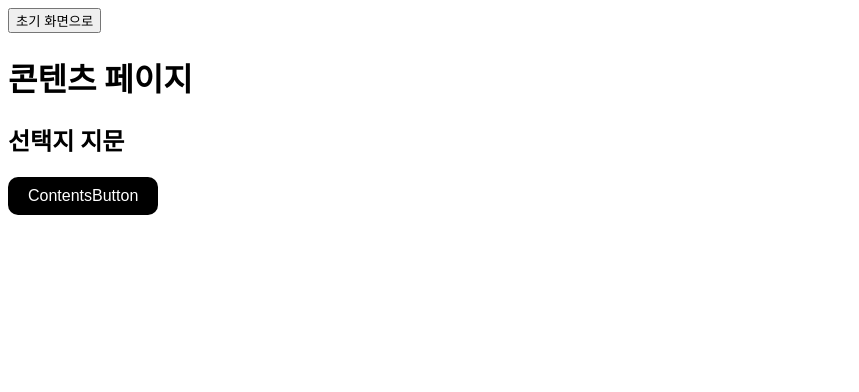
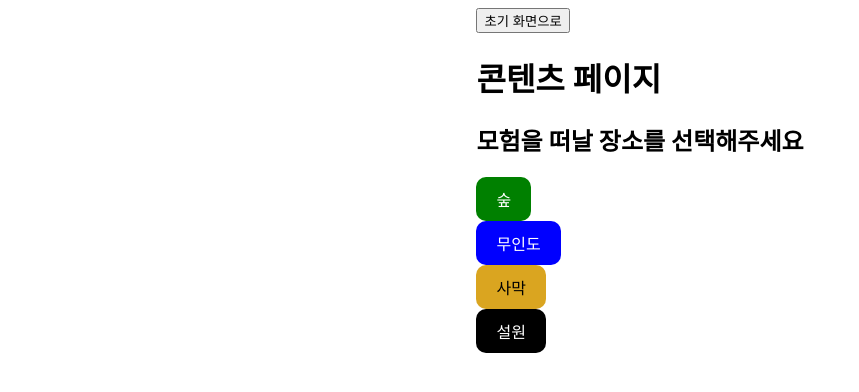
Before and after one commit to mkhajiit/ai-advanture, a React (Vite) app: page / in a window 1280 px wide. Both pictures are taken after a click on the button "시작하기". Shown: the top 392 px of the page, without its empty margins (0-859 px from the left). Built offline with nearby package versions, Linux system fonts and the light colour scheme.

Commit message:
버튼 컴포넌트 완성

```diff
--- a/src/App.tsx
+++ b/src/App.tsx
@@ -1,25 +1,31 @@
 import { useState } from 'react';
 import MainPage from './Pages/MainPage';
 import ContentsPage from './Pages/ContentsPage';
+import styled from 'styled-components';
 
 export interface PageProps {
   handleOnClick: (page: 'Main' | 'Contents') => void;
 }
-
+const Container = styled.div`
+  display: flex;
+  justify-content: center; /* 가로 중앙 정렬 */
+  align-items: center; /* 세로 중앙 정렬 */
+`;
 function App() {
   const [currentPage, setCurrentPage] = useState<'Main' | 'Contents'>('Main');
 
   const handleOnClick: PageProps['handleOnClick'] = (page: 'Main' | 'Contents') => {
     setCurrentPage(page);
   };
+
   return (
-    <div>
+    <Container>
       {currentPage === 'Main' ? (
         <MainPage handleOnClick={handleOnClick} />
       ) : (
         <ContentsPage handleOnClick={handleOnClick} />
       )}
-    </div>
+    </Container>
   );
 }
 
--- a/src/Pages/ContentsPage.tsx
+++ b/src/Pages/ContentsPage.tsx
@@ -1,13 +1,33 @@
+import { useState } from 'react';
 import { PageProps } from '../App';
 import ContentsButton from '../components/ContentsButton';
+import { TypeKey } from '../constants/MyStyles';
 
 function ContentsPage({ handleOnClick }: PageProps) {
+  const initialChoices = ['숲', '무인도', '사막', '설원'];
+  const initialText = '모험을 떠날 장소를 선택해주세요';
+  const [text, setText] = useState(initialText);
+  const [choices, setChoices] = useState(initialChoices);
+  const [firstChoice, setFirstChoice] = useState<TypeKey | null>(null);
+
+  // 첫 번째 선택지를 클릭했을 때 선택된 색상을 저장
+  const handleChoiceClick = (choice: string) => {
+    setFirstChoice(choice as TypeKey);
+  };
+
   return (
     <div>
       <button onClick={() => handleOnClick('Main')}>초기 화면으로</button>
       <h1>콘텐츠 페이지</h1>
-      <h2>선택지 지문</h2>
-      <ContentsButton map={'설원'} />
+      <h2>{text}</h2>
+      {choices.map((choice, index) => (
+        <ContentsButton
+          key={index}
+          firstChoice={firstChoice}
+          choice={choice}
+          onClick={() => handleChoiceClick(choice)}
+        />
+      ))}
     </div>
   );
 }
--- a/src/components/ContentsButton.tsx
+++ b/src/components/ContentsButton.tsx
@@ -1,27 +1,40 @@
+// 타입 꼭 복습
 import styled from 'styled-components';
-import { MyStyles } from '../constants/MyStyles';
+import { MyStyles, TypeKey } from '../constants/MyStyles';
 
 interface IButtonProps {
-  map: keyof typeof MyStyles; // map은 MyStyles 객체의 키 값이어야 한다.
+  location: TypeKey; // location은 MyStyles 객체의 키 값이어야 한다.
 }
 
 const Button = styled.button<IButtonProps>`
-  background-color: ${({ map }) =>
-    MyStyles[map].background}; // MyStyles에서 해당 map에 맞는 background을 가져옴
-  color: ${({ map }) => MyStyles[map].color}; // MyStyles에서 해당 map에 맞는 color을 가져옴
+  background-color: ${({ location }) =>
+    MyStyles[location].background}; // MyStyles에서 해당 location에 맞는 background을 가져옴
+  color: ${({ location }) =>
+    MyStyles[location].color}; // MyStyles에서 해당 location에 맞는 color을 가져옴
   padding: 10px 20px;
   font-size: 16px;
   border: none;
   border-radius: 10px;
   cursor: pointer;
+  display: block;
 `;
 
-interface IMap {
-  map: keyof typeof MyStyles; // map은 MyStyles 객체의 키 값이어야 한다.
+interface IProps {
+  firstChoice: TypeKey | null; // location은 MyStyles 객체의 키 값이어야 한다.
+  choice: string;
+  onClick: () => void; // 버튼 클릭 시 실행될 함수
 }
 
-function ContentsButton({ map }: IMap) {
-  return <Button map={map}>ContentsButton</Button>;
+function ContentsButton({ firstChoice, choice, onClick }: IProps) {
+  // 초기값에 맞는 색상을 설정하기 위한 방법
+  // 첫번째 장소 선택에 해당하는 색으로 쭉 버튼색을 유지하기 위한 코드
+  const buttonColor = firstChoice ? firstChoice : choice;
+
+  return (
+    <Button location={buttonColor as TypeKey} onClick={onClick}>
+      {choice}
+    </Button>
+  );
 }
 
 export default ContentsButton;
--- a/src/constants/MyStyles.ts
+++ b/src/constants/MyStyles.ts
@@ -3,5 +3,6 @@ export const MyStyles = {
   무인도: { background: 'blue', color: 'white' },
   사막: { background: 'goldenrod', color: 'black' },
   설원: { background: 'black', color: 'white' },
-  기본: { background: 'gray', color: 'white' },
 } as const;
+
+export type TypeKey = keyof typeof MyStyles;
```
